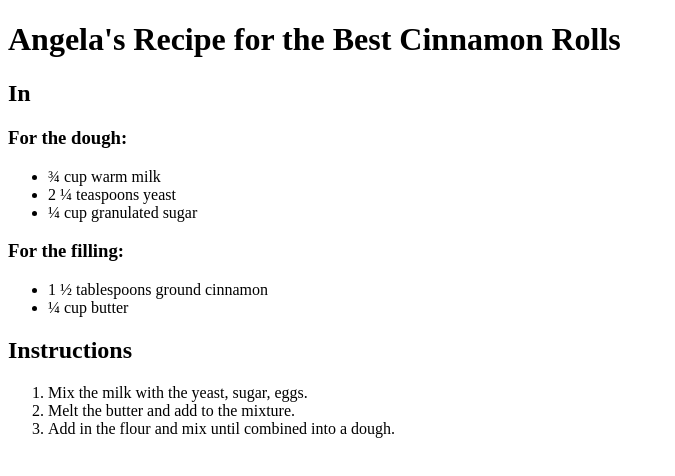
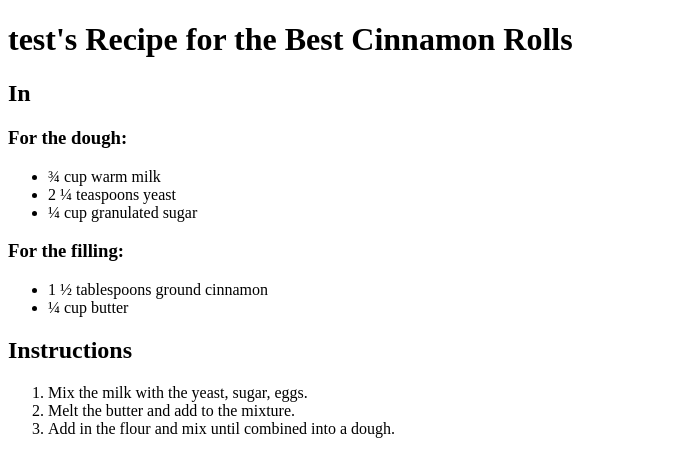
Before and after one commit to vengalreddy4/ttcs.com, a plain HTML site: page test3.html in a window 1280 px wide. Shown: the whole page, without its empty margins (0-675 px from the left). Drawn offline with Linux system fonts and the light colour scheme.

Commit message:
Update test3.html

```diff
--- a/test3.html
+++ b/test3.html
@@ -2,7 +2,7 @@
 <html>
     <head></head>
     <body>
-        <h1>Angela's Recipe for the Best Cinnamon Rolls</h1>
+        <h1>test's Recipe for the Best Cinnamon Rolls</h1>
         <h2>In</h2>
            <h3>For the dough:</h3>
             <ul>
```
